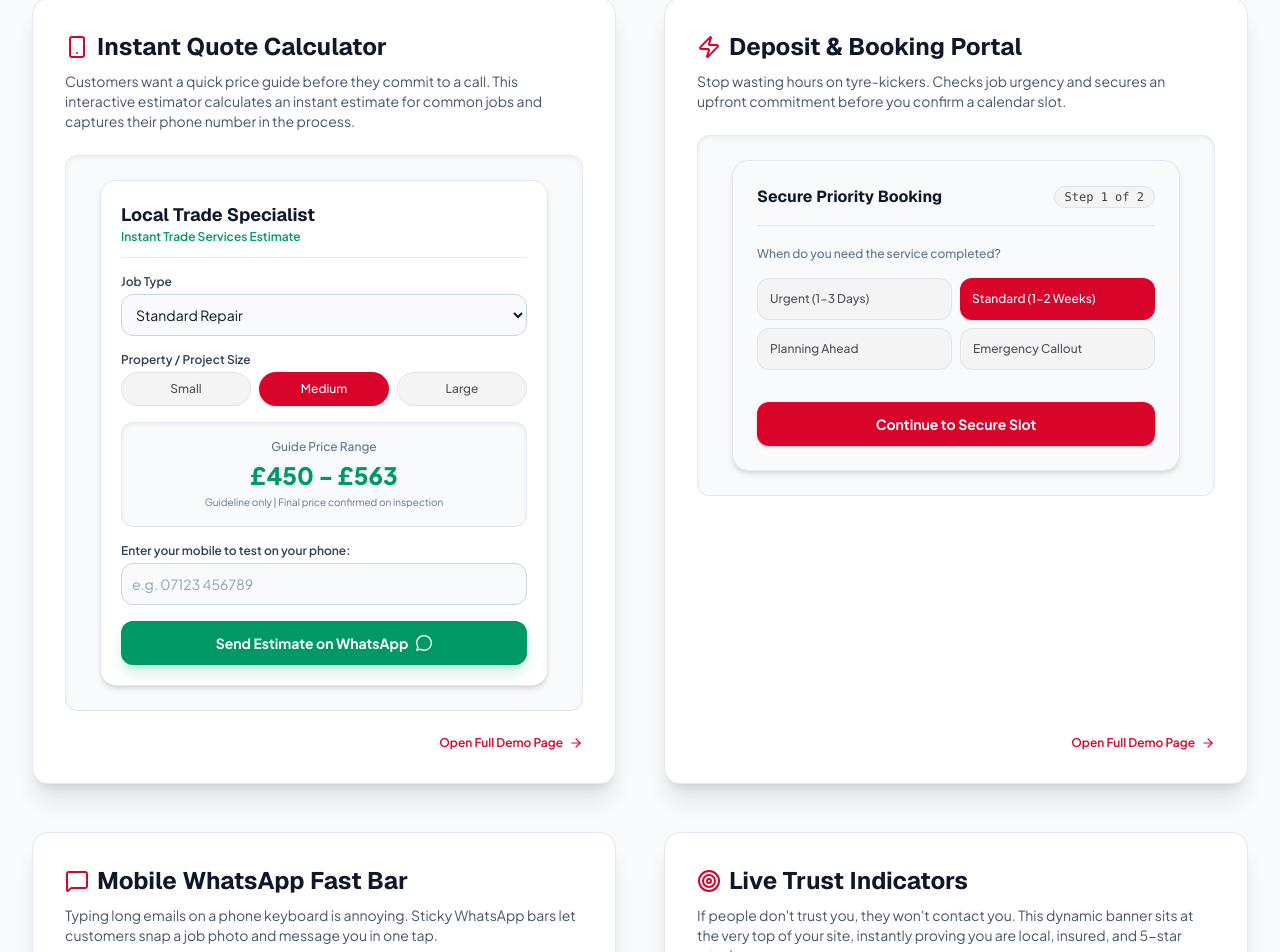
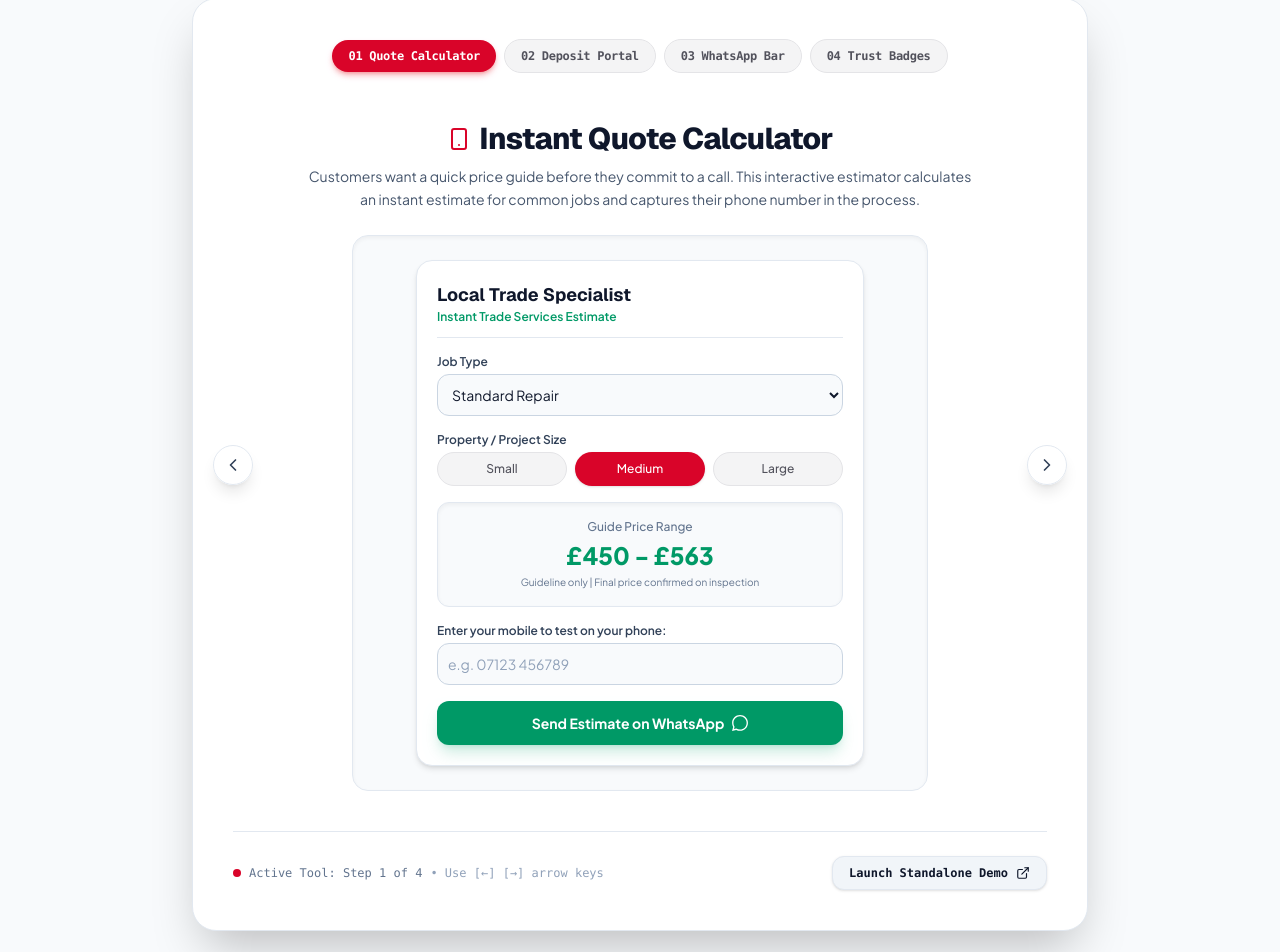
Before and after one commit to stokie2605/dean-wilshaw-web-development, a React (Vite) app: page /tools in a window 1280 px wide. Shown: the part 1023-1975 px from the top of the page. Built offline with nearby package versions, Linux system fonts and the light colour scheme.

Commit message:
Refactor 4 interactive tools into cinematic Framer Motion slider stage with keyboard navigation

```diff
--- a/src/pages/ToolsPage.tsx
+++ b/src/pages/ToolsPage.tsx
@@ -1,5 +1,6 @@
-import React, { useState } from 'react';
+import React, { useState, useEffect, useCallback } from 'react';
 import { Link, useNavigate } from 'react-router-dom';
+import { motion, AnimatePresence } from 'framer-motion';
 import { Header } from '../components/Header';
 import { BottomTabBar } from '../components/BottomTabBar';
 import { Footer } from '../components/Footer';
@@ -20,7 +21,9 @@ import {
   Bot,
   CheckCircle2,
   Wrench,
-  ShieldCheck
+  ChevronLeft,
+  ChevronRight,
+  ExternalLink
 } from 'lucide-react';
 
 export const ToolsPage: React.FC = () => {
@@ -31,6 +34,10 @@ export const ToolsPage: React.FC = () => {
 
   // AI Dispatcher Interactive Simulator State (Local state only)
   const [selectedScenario, setSelectedScenario] = useState<'boiler' | 'roof' | 'electrical'>('boiler');
+
+  // Slider Stage State
+  const [activeToolIndex, setActiveToolIndex] = useState(0);
+  const [direction, setDirection] = useState(1);
 
   const scenarios = {
     boiler: {
@@ -75,6 +82,86 @@ export const ToolsPage: React.FC = () => {
   };
 
   const current = scenarios[selectedScenario];
+
+  const STAGE_TOOLS = [
+    {
+      id: 'quote-calc',
+      tabLabel: '01 Quote Calculator',
+      title: 'Instant Quote Calculator',
+      subtitle: 'Customers want a quick price guide before they commit to a call. This interactive estimator calculates an instant estimate for common jobs and captures their phone number in the process.',
+      demoRoute: '/demo/quote-calculator',
+      icon: Smartphone,
+      component: <QuoteEstimator />,
+    },
+    {
+      id: 'deposit-portal',
+      tabLabel: '02 Deposit Portal',
+      title: 'Deposit & Booking Portal',
+      subtitle: 'Stop wasting hours on tyre-kickers. Checks job urgency and secures an upfront commitment before you confirm a calendar slot.',
+      demoRoute: '/demo/booking-form',
+      icon: Zap,
+      component: <IntakeDeposit />,
+    },
+    {
+      id: 'whatsapp-bar',
+      tabLabel: '03 WhatsApp Bar',
+      title: 'Mobile WhatsApp Fast Bar',
+      subtitle: 'Typing long emails on a phone keyboard is annoying. Sticky WhatsApp bars let customers snap a job photo and message you in one tap.',
+      demoRoute: '/demo/whatsapp-bar',
+      icon: MessageSquare,
+      component: (
+        <div className="w-full">
+          <WhatsAppBar />
+        </div>
+      ),
+    },
+    {
+      id: 'trust-badges',
+      tabLabel: '04 Trust Badges',
+      title: 'Live Trust Indicators',
+      subtitle: "If people don't trust you, they won't contact you. This dynamic banner sits at the very top of your site, instantly proving you are local, insured, and 5-star rated.",
+      demoRoute: '/demo/trust-bar',
+      icon: Target,
+      component: <SocialProofBanner />,
+    },
+  ];
+
+  const goToNext = useCallback(() => {
+    setDirection(1);
+    setActiveToolIndex((prev) => (prev + 1) % STAGE_TOOLS.length);
+  }, [STAGE_TOOLS.length]);
+
+  const goToPrev = useCallback(() => {
+    setDirection(-1);
+    setActiveToolIndex((prev) => (prev - 1 + STAGE_TOOLS.length) % STAGE_TOOLS.length);
+  }, [STAGE_TOOLS.length]);
+
+  const selectTool = (index: number) => {
+    setDirection(index > activeToolIndex ? 1 : -1);
+    setActiveToolIndex(index);
+  };
+
+  // Keyboard navigation for slider
+  useEffect(() => {
+    const handleKeyDown = (e: KeyboardEvent) => {
+      const target = e.target as HTMLElement;
+      if (target.tagName === 'INPUT' || target.tagName === 'TEXTAREA' || target.tagName === 'SELECT') {
+        return;
+      }
+      if (e.key === 'ArrowRight') {
+        e.preventDefault();
+        goToNext();
+      } else if (e.key === 'ArrowLeft') {
+        e.preventDefault();
+        goToPrev();
+      }
+    };
+    window.addEventListener('keydown', handleKeyDown);
+    return () => window.removeEventListener('keydown', handleKeyDown);
+  }, [goToNext, goToPrev]);
+
+  const activeTool = STAGE_TOOLS[activeToolIndex];
+  const ActiveIcon = activeTool.icon;
 
   return (
     <div className="min-h-screen flex flex-col bg-slate-50 dark:bg-[#040507] text-slate-900 dark:text-white selection:bg-red-500/30 transition-colors duration-300 overflow-x-hidden">
@@ -210,109 +297,112 @@ export const ToolsPage: React.FC = () => {
             </div>
           </div>
 
-          {/* 2. THE 4-CARD BALANCED GRID (2x2) */}
-          <div className="grid grid-cols-1 lg:grid-cols-2 gap-8 md:gap-12 mb-16">
+          {/* 2. HIGH-TECH INTERACTIVE SLIDER STAGE */}
+          <div className="mb-16">
 
-            {/* Card 1: Instant Quote Calculator */}
-            <div className="bg-white dark:bg-[#0A0D14] border border-slate-200 dark:border-white/[0.08] rounded-2xl p-6 sm:p-8 shadow-xl flex flex-col justify-between relative overflow-hidden group">
-              <BorderBeam size={220} duration={12} colorFrom="#D90429" colorTo="#25D366" />
-              <div className="relative z-10">
-                <div className="mb-6">
-                  <h3 className="text-2xl font-bold flex items-center gap-2 mb-2 text-slate-900 dark:text-zinc-100">
-                    <Smartphone className="text-[#D90429]" />
-                    Instant Quote Calculator
-                  </h3>
-                  <p className="text-slate-600 dark:text-zinc-400 text-sm">
-                    Customers want a quick price guide before they commit to a call. This interactive estimator calculates an instant estimate for common jobs and captures their phone number in the process.
-                  </p>
-                </div>
-                <div className="p-4 sm:p-6 rounded-xl bg-slate-50 dark:bg-black/60 border border-slate-200 dark:border-white/[0.08] flex items-center justify-center shadow-inner">
-                  <QuoteEstimator />
+            {/* Stage Container */}
+            <div className="relative max-w-4xl mx-auto bg-white dark:bg-[#0A0D14] border border-slate-200 dark:border-white/[0.08] rounded-3xl p-6 md:p-10 shadow-2xl overflow-hidden min-h-[560px] flex flex-col justify-between group">
+
+              {/* Subtle Border Beam Around Showcase Stage */}
+              <BorderBeam size={320} duration={12} colorFrom="#D90429" colorTo="#25D366" />
+
+              {/* Top Controls: 4 Pill Tabs */}
+              <div className="relative z-10 mb-8">
+                <div className="flex flex-wrap items-center justify-center gap-2">
+                  {STAGE_TOOLS.map((tool, idx) => (
+                    <button
+                      key={tool.id}
+                      type="button"
+                      onClick={() => selectTool(idx)}
+                      className={`px-4 py-2 rounded-full text-xs font-semibold font-mono tracking-tight transition-all duration-200 ${
+                        activeToolIndex === idx
+                          ? 'bg-[#D90429] text-white shadow-md shadow-red-600/30'
+                          : 'bg-zinc-100 border border-zinc-200 text-zinc-600 hover:text-zinc-900 hover:bg-zinc-200 dark:bg-white/[0.04] dark:border-white/[0.08] dark:text-zinc-400 dark:hover:text-white'
+                      }`}
+                    >
+                      {tool.tabLabel}
+                    </button>
+                  ))}
                 </div>
               </div>
+
+              {/* Floating Side Arrow Chevrons */}
               <button
-                onClick={() => navigate('/demo/quote-calculator')}
-                className="mt-6 flex items-center gap-1.5 text-xs font-semibold text-[#D90429] hover:text-red-400 transition-colors self-end relative z-10"
+                type="button"
+                onClick={goToPrev}
+                aria-label="Previous Tool (Left Arrow)"
+                className="absolute left-3 md:left-5 top-1/2 -translate-y-1/2 z-20 w-10 h-10 rounded-full bg-white/80 dark:bg-black/60 backdrop-blur-md border border-slate-200 dark:border-white/[0.1] text-slate-700 dark:text-zinc-200 hover:text-[#D90429] dark:hover:text-[#D90429] hover:scale-110 flex items-center justify-center shadow-lg transition-all"
               >
-                Open Full Demo Page <ArrowRight className="w-3.5 h-3.5" />
+                <ChevronLeft className="w-5 h-5" />
               </button>
-            </div>
 
-            {/* Card 2: Qualification & Deposit Portal */}
-            <div className="bg-white dark:bg-[#0A0D14] border border-slate-200 dark:border-white/[0.08] rounded-2xl p-6 sm:p-8 shadow-xl flex flex-col justify-between relative overflow-hidden group">
-              <BorderBeam size={220} duration={12} colorFrom="#D90429" colorTo="#25D366" />
-              <div className="relative z-10">
-                <div className="mb-6">
-                  <h3 className="text-2xl font-bold flex items-center gap-2 mb-2 text-slate-900 dark:text-zinc-100">
-                    <Zap className="text-[#D90429]" />
-                    Deposit &amp; Booking Portal
-                  </h3>
-                  <p className="text-slate-600 dark:text-zinc-400 text-sm">
-                    Stop wasting hours on tyre-kickers. Checks job urgency and secures an upfront commitment before you confirm a calendar slot.
-                  </p>
+              <button
+                type="button"
+                onClick={goToNext}
+                aria-label="Next Tool (Right Arrow)"
+                className="absolute right-3 md:right-5 top-1/2 -translate-y-1/2 z-20 w-10 h-10 rounded-full bg-white/80 dark:bg-black/60 backdrop-blur-md border border-slate-200 dark:border-white/[0.1] text-slate-700 dark:text-zinc-200 hover:text-[#D90429] dark:hover:text-[#D90429] hover:scale-110 flex items-center justify-center shadow-lg transition-all"
+              >
+                <ChevronRight className="w-5 h-5" />
+              </button>
+
+              {/* Cinematic Animated Slide Body */}
+              <div className="relative z-10 my-auto px-4 md:px-12 py-4">
+                <AnimatePresence mode="wait" custom={direction}>
+                  <motion.div
+                    key={activeToolIndex}
+                    custom={direction}
+                    initial={{ opacity: 0, x: direction > 0 ? 40 : -40, filter: 'blur(4px)' }}
+                    animate={{
+                      opacity: 1,
+                      x: 0,
+                      filter: 'blur(0px)',
+                      transition: { duration: 0.35, ease: [0.16, 1, 0.3, 1] }
+                    }}
+                    exit={{
+                      opacity: 0,
+                      x: direction > 0 ? -40 : 40,
+                      filter: 'blur(4px)',
+                      transition: { duration: 0.25 }
+                    }}
+                    className="w-full flex flex-col justify-between space-y-6"
+                  >
+                    {/* Tool Title & Description Header */}
+                    <div className="text-center max-w-2xl mx-auto space-y-2">
+                      <h3 className="text-2xl sm:text-3xl font-black flex items-center justify-center gap-2 text-slate-900 dark:text-white tracking-tight">
+                        <ActiveIcon className="w-6 h-6 text-[#D90429]" />
+                        <span>{activeTool.title}</span>
+                      </h3>
+                      <p className="text-slate-600 dark:text-zinc-400 text-xs sm:text-sm leading-relaxed">
+                        {activeTool.subtitle}
+                      </p>
+                    </div>
+
+                    {/* Interactive Component Stage Box */}
+                    <div className="p-4 sm:p-6 rounded-2xl bg-slate-50 dark:bg-black/60 border border-slate-200 dark:border-white/[0.08] flex items-center justify-center shadow-inner max-w-xl mx-auto w-full">
+                      {activeTool.component}
+                    </div>
+                  </motion.div>
+                </AnimatePresence>
+              </div>
+
+              {/* Docked Bottom Action Bar */}
+              <div className="relative z-10 pt-6 mt-6 border-t border-slate-200 dark:border-white/[0.08] flex flex-col sm:flex-row items-center justify-between gap-4">
+                <div className="flex items-center gap-2 text-xs font-mono text-slate-500 dark:text-zinc-400">
+                  <span className="w-2 h-2 rounded-full bg-[#D90429] animate-pulse"></span>
+                  <span>Active Tool: Step {activeToolIndex + 1} of {STAGE_TOOLS.length}</span>
+                  <span className="hidden sm:inline text-slate-400 dark:text-zinc-600">• Use [←] [→] arrow keys</span>
                 </div>
-                <div className="p-4 sm:p-6 rounded-xl bg-slate-50 dark:bg-black/60 border border-slate-200 dark:border-white/[0.08] flex items-center justify-center shadow-inner">
-                  <IntakeDeposit />
-                </div>
+
+                <button
+                  type="button"
+                  onClick={() => navigate(activeTool.demoRoute)}
+                  className="inline-flex items-center gap-2 px-4 py-2 rounded-xl bg-slate-100 dark:bg-white/[0.06] hover:bg-[#D90429] hover:text-white dark:hover:bg-[#D90429] text-slate-900 dark:text-white text-xs font-bold font-mono transition-all border border-slate-200 dark:border-white/[0.08] shadow-sm group/btn"
+                >
+                  <span>Launch Standalone Demo</span>
+                  <ExternalLink className="w-3.5 h-3.5 group-hover/btn:translate-x-0.5 group-hover/btn:-translate-y-0.5 transition-transform" />
+                </button>
               </div>
-              <button
-                onClick={() => navigate('/demo/booking-form')}
-                className="mt-6 flex items-center gap-1.5 text-xs font-semibold text-[#D90429] hover:text-red-400 transition-colors self-end relative z-10"
-              >
-                Open Full Demo Page <ArrowRight className="w-3.5 h-3.5" />
-              </button>
-            </div>
 
-            {/* Card 3: Mobile WhatsApp Fast Bar */}
-            <div className="bg-white dark:bg-[#0A0D14] border border-slate-200 dark:border-white/[0.08] rounded-2xl p-6 sm:p-8 shadow-xl flex flex-col justify-between relative overflow-hidden group">
-              <BorderBeam size={220} duration={12} colorFrom="#D90429" colorTo="#25D366" />
-              <div className="relative z-10">
-                <div className="mb-6">
-                  <h3 className="text-2xl font-bold flex items-center gap-2 mb-2 text-slate-900 dark:text-zinc-100">
-                    <MessageSquare className="text-[#D90429]" />
-                    Mobile WhatsApp Fast Bar
-                  </h3>
-                  <p className="text-slate-600 dark:text-zinc-400 text-sm">
-                    Typing long emails on a phone keyboard is annoying. Sticky WhatsApp bars let customers snap a job photo and message you in one tap.
-                  </p>
-                </div>
-                <div className="p-4 sm:p-6 rounded-xl bg-slate-50 dark:bg-black/60 border border-slate-200 dark:border-white/[0.08] flex items-center justify-center shadow-inner">
-                  <div className="w-full">
-                    <WhatsAppBar />
-                  </div>
-                </div>
-              </div>
-              <button
-                onClick={() => navigate('/demo/whatsapp-bar')}
-                className="mt-6 flex items-center gap-1.5 text-xs font-semibold text-[#D90429] hover:text-red-400 transition-colors self-end relative z-10"
-              >
-                Open Full Demo Page <ArrowRight className="w-3.5 h-3.5" />
-              </button>
-            </div>
-
-            {/* Card 4: Live Trust & Credibility Bar */}
-            <div className="bg-white dark:bg-[#0A0D14] border border-slate-200 dark:border-white/[0.08] rounded-2xl p-6 sm:p-8 shadow-xl flex flex-col justify-between relative overflow-hidden group">
-              <BorderBeam size={220} duration={12} colorFrom="#D90429" colorTo="#25D366" />
-              <div className="relative z-10">
-                <div className="mb-6">
-                  <h3 className="text-2xl font-bold flex items-center gap-2 mb-2 text-slate-900 dark:text-zinc-100">
-                    <Target className="text-[#D90429]" />
-                    Live Trust Indicators
-                  </h3>
-                  <p className="text-slate-600 dark:text-zinc-400 text-sm">
-                    If people don't trust you, they won't contact you. This dynamic banner sits at the very top of your site, instantly proving you are local, insured, and 5-star rated.
-                  </p>
-                </div>
-                <div className="p-4 sm:p-6 rounded-xl bg-slate-50 dark:bg-black/60 border border-slate-200 dark:border-white/[0.08] flex items-center justify-center shadow-inner">
-                  <SocialProofBanner />
-                </div>
-              </div>
-              <button
-                onClick={() => navigate('/demo/trust-bar')}
-                className="mt-6 flex items-center gap-1.5 text-xs font-semibold text-[#D90429] hover:text-red-400 transition-colors self-end relative z-10"
-              >
-                Open Full Demo Page <ArrowRight className="w-3.5 h-3.5" />
-              </button>
             </div>
 
           </div>
```
